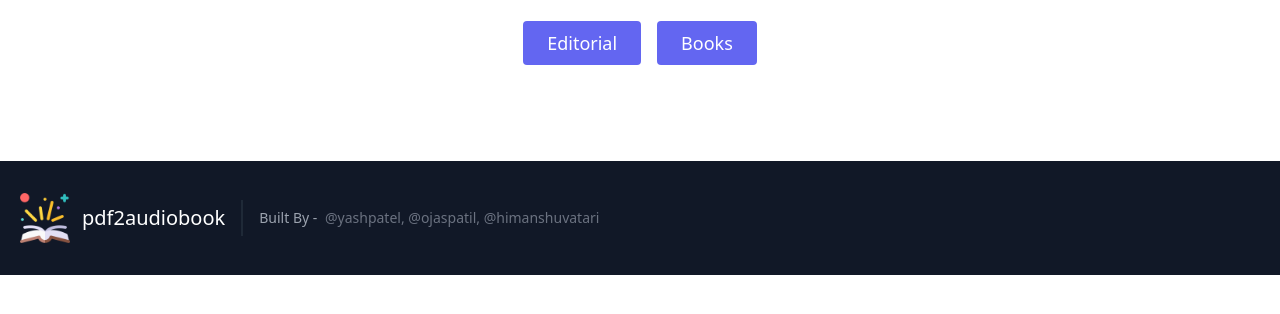
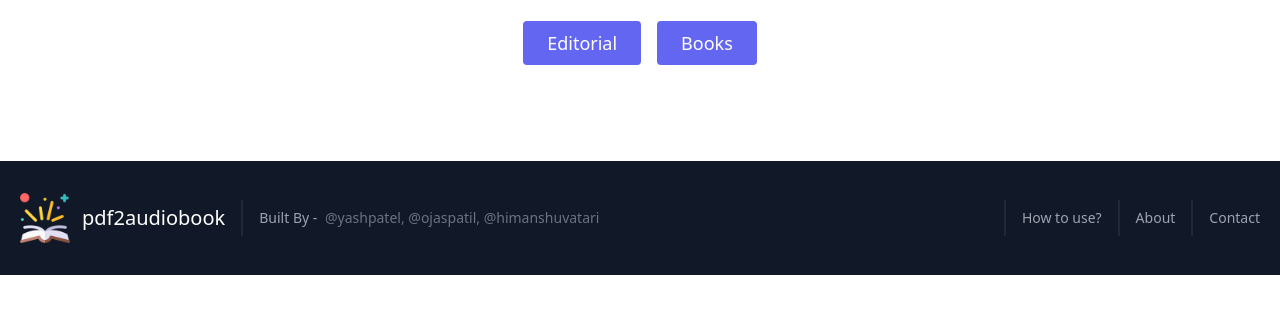
Before and after one commit to yash19pro/pdf2audiobook, a Django app: page / in a window 1280 px wide. Shown: the part 279-593 px from the top of the page. Run offline with Django 3.2, Linux system fonts and the light colour scheme.

Commit message:
small_update

```diff
--- a/pdf2audiobook/templates/footer.html
+++ b/pdf2audiobook/templates/footer.html
@@ -8,5 +8,16 @@
       <p class="text-sm text-gray-400 sm:ml-4 sm:pl-4 sm:border-l-2 sm:border-gray-800 sm:py-2 sm:mt-0 mt-4">Built By -
         <a class="text-gray-500 ml-1" rel="noopener noreferrer">@yashpatel, @ojaspatil, @himanshuvatari</a>
       </p>
+      <span class="inline-flex sm:ml-auto sm:mt-0 mt-4 justify-center sm:justify-start">
+        <p class="text-sm text-gray-400 sm:ml-4 sm:pl-4 sm:border-l-2 sm:border-gray-800 sm:py-2 sm:mt-0 mt-4">
+            How to use?
+        </p>
+        <p class="text-sm text-gray-400 sm:ml-4 sm:pl-4 sm:border-l-2 sm:border-gray-800 sm:py-2 sm:mt-0 mt-4">
+            About
+        </p>
+        <p class="text-sm text-gray-400 sm:ml-4 sm:pl-4 sm:border-l-2 sm:border-gray-800 sm:py-2 sm:mt-0 mt-4">
+            Contact
+        </p>
+      </span>
     </div>
   </footer>
```
